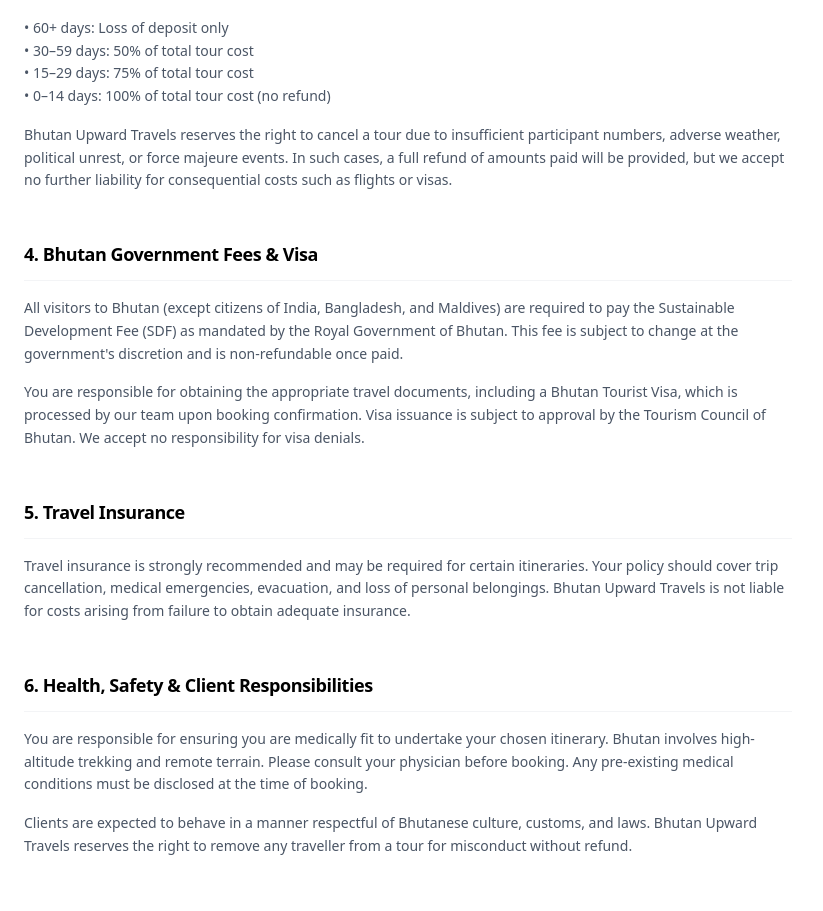
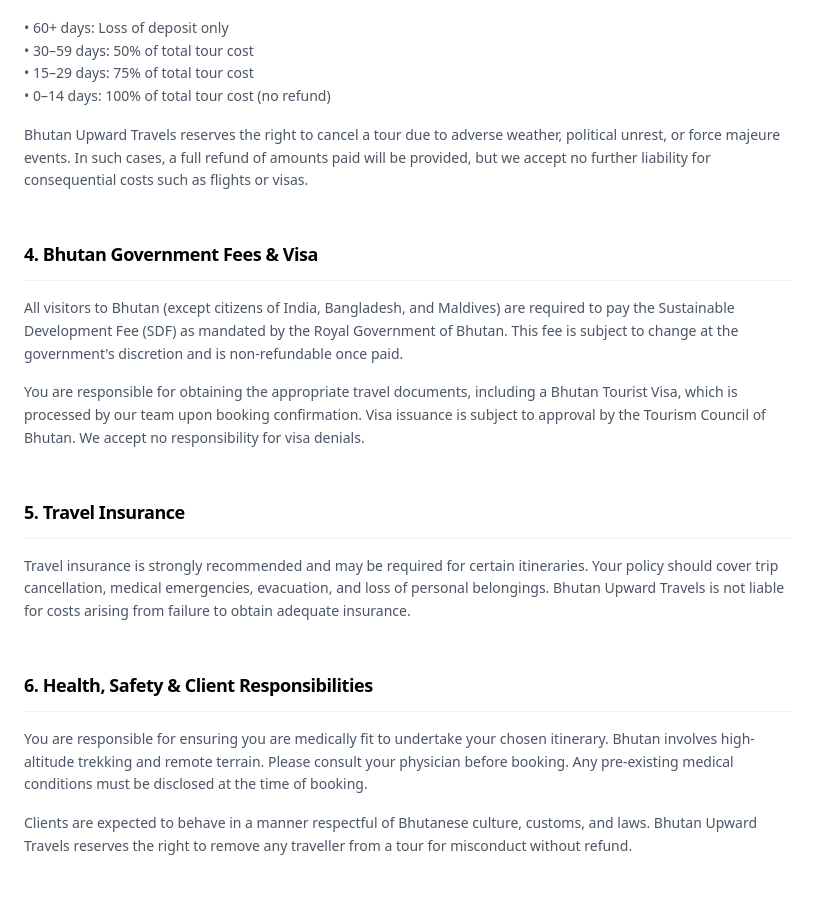
Before and after one commit to bhutanupwardtravels/tourism, a Next.js app in the folder frontend/: page /terms in a window 1280 px wide. Shown: the part 1426-2337 px from the top of the page, without its empty margins (0-823 px from the left). Built offline with nearby package versions, Linux system fonts and the light colour scheme; no server answers.

Commit message:
feat: update cancellation policy in terms and conditions for clarity

```diff
--- a/frontend/src/app/(website)/terms/page.tsx
+++ b/frontend/src/app/(website)/terms/page.tsx
@@ -28,7 +28,7 @@
         body: [
             "Cancellations must be submitted in writing to our team. The following cancellation fees apply based on the number of days prior to departure:",
             "• 60+ days: Loss of deposit only\n• 30–59 days: 50% of total tour cost\n• 15–29 days: 75% of total tour cost\n• 0–14 days: 100% of total tour cost (no refund)",
-            "Bhutan Upward Travels reserves the right to cancel a tour due to insufficient participant numbers, adverse weather, political unrest, or force majeure events. In such cases, a full refund of amounts paid will be provided, but we accept no further liability for consequential costs such as flights or visas.",
+            "Bhutan Upward Travels reserves the right to cancel a tour due to adverse weather, political unrest, or force majeure events. In such cases, a full refund of amounts paid will be provided, but we accept no further liability for consequential costs such as flights or visas.",
         ],
     },
     {
```
